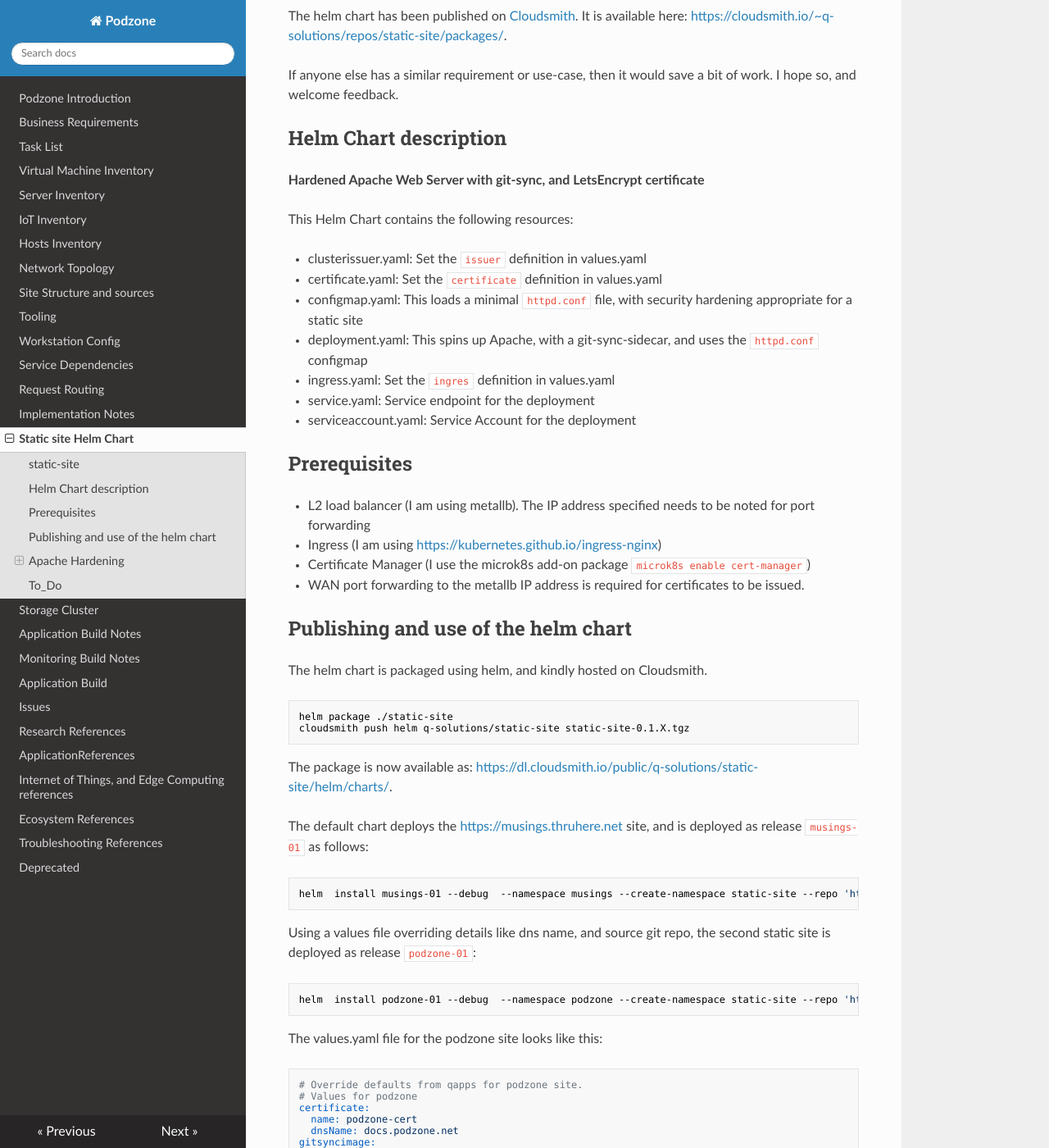
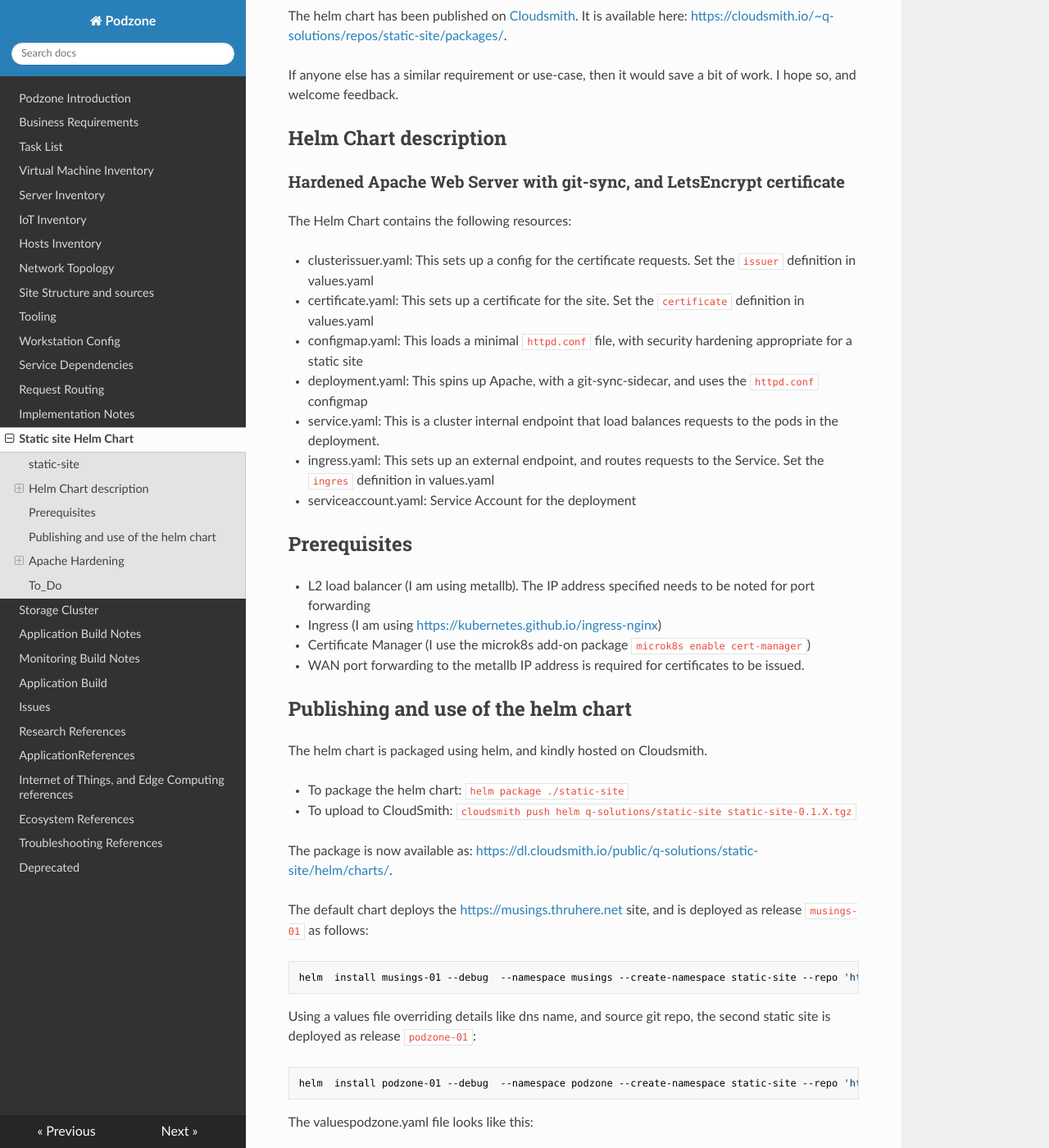
Before and after one commit to MoTTTT/podzone, an MkDocs documentation site: the page built from docs/technicalStaticSite.md, in a window 1280 px wide and 1400 px high, scrolled down 473 px. Shown: the whole window at 82% size. Built offline with MkDocs 1.6.1, drawn with Linux system fonts in a browser that asks for light colours; nearby versions of some CDN libraries.

Commit message:
static-site edits

````diff
--- a/docs/technicalStaticSite.md
+++ b/docs/technicalStaticSite.md
@@ -12,16 +12,16 @@ If anyone else has a similar requirement or use-case, then it would save a bit o
 
 ## Helm Chart description
 
-**Hardened Apache Web Server with git-sync, and LetsEncrypt certificate**
+### Hardened Apache Web Server with git-sync, and LetsEncrypt certificate
 
-This Helm Chart contains the following resources:
+The Helm Chart contains the following resources:
 
-- clusterissuer.yaml: Set the `issuer` definition in values.yaml
-- certificate.yaml: Set the `certificate` definition in values.yaml
+- clusterissuer.yaml: This sets up a config for the certificate requests. Set the `issuer` definition in values.yaml
+- certificate.yaml: This sets up a certificate for the site. Set the `certificate` definition in values.yaml
 - configmap.yaml: This loads a minimal `httpd.conf` file, with security hardening appropriate for a static site
 - deployment.yaml: This spins up Apache, with a git-sync-sidecar, and uses the `httpd.conf` configmap
-- ingress.yaml: Set the `ingres` definition in values.yaml
-- service.yaml: Service endpoint for the deployment
+- service.yaml: This is a cluster internal endpoint that load balances requests to the pods in the deployment.
+- ingress.yaml: This sets up an external endpoint, and routes requests to the Service. Set the `ingres` definition in values.yaml
 - serviceaccount.yaml: Service Account for the deployment
 
 ## Prerequisites
@@ -35,10 +35,8 @@ This Helm Chart contains the following resources:
 
 The helm chart is packaged using helm, and kindly hosted on Cloudsmith.
 
-```bash
-helm package ./static-site
-cloudsmith push helm q-solutions/static-site static-site-0.1.X.tgz
-```
+- To package the helm chart: `helm package ./static-site`
+- To upload to CloudSmith: `cloudsmith push helm q-solutions/static-site static-site-0.1.X.tgz`
 
 The package is now available as: <https://dl.cloudsmith.io/public/q-solutions/static-site/helm/charts/>.
 
@@ -54,7 +52,7 @@ Using a values file overriding details like dns name, and source git repo, the s
 helm  install podzone-01 --debug  --namespace podzone --create-namespace static-site --repo 'https://dl.cloudsmith.io/public/q-solutions/static-site/helm/charts/' --values valuespodzone.yaml
 ```
 
-The values.yaml file for the podzone site looks like this:
+The valuespodzone.yaml file looks like this:
 
 ```yaml
 # Override defaults from qapps for podzone site.
````
Also changed, not shown: site/index.html, site/search/search_index.json, site/technicalStaticSite/index.html.
